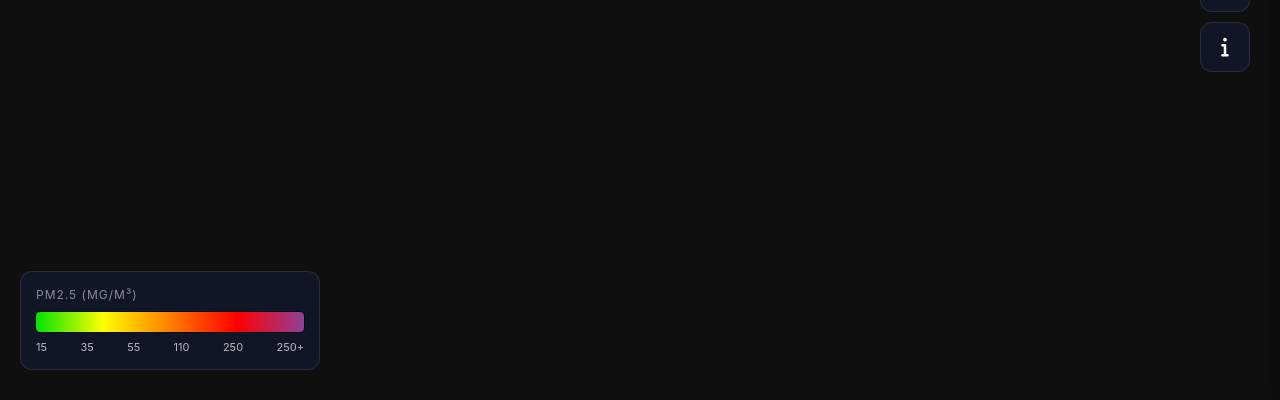
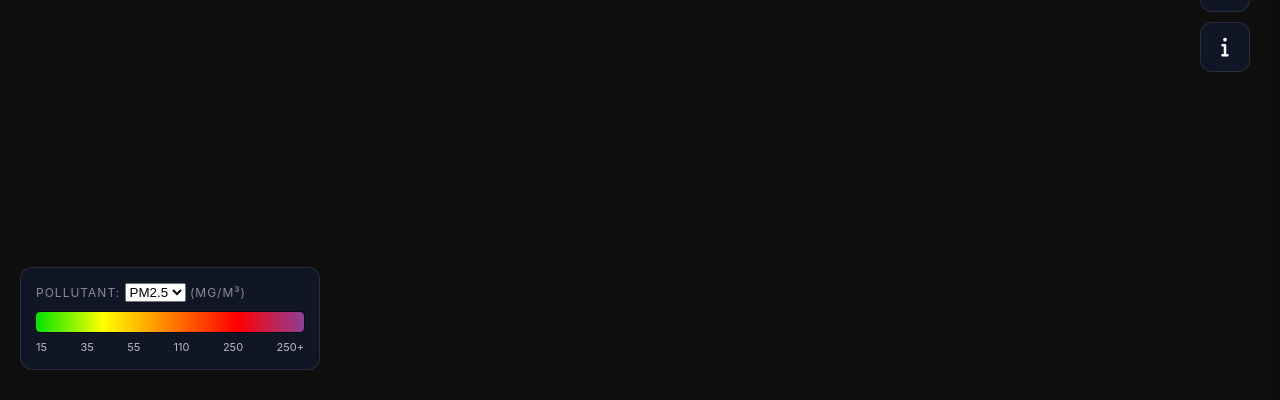
Before and after one commit to TingleDinkle/HYBAU_NASA, a Flask app: page / in a window 1280 px wide. Shown: the part 400-800 px from the top of the page. Run offline with Flask 3, Linux system fonts and the light colour scheme.

Commit message:
implement AQI calculation and pollutant selection in the legend; enhance pollutant display with dynamic dropdown for pollutant types and corresponding AQI thresholds, improving user interaction and data representation.

```diff
--- a/static/js/script.js
+++ b/static/js/script.js
@@ -9,19 +9,55 @@ const POLLUTANT_NAME_MAP = {
     sulphur_dioxide: "Sulfur Dioxide (SO₂)"
 };
 
+function calculateAQI(concentration, breakpoints) {
+    for (let i = 0; i < breakpoints.length; i++) {
+        const bp = breakpoints[i];
+        if (concentration >= bp.C_low && concentration <= bp.C_high) {
+            const { C_low, C_high, I_low, I_high } = bp;
+            return Math.round(((I_high - I_low) / (C_high - C_low)) * (concentration - C_low) + I_low);
+        }
+    }
+    return null;
+}
+
+const BREAKPOINTS = {
+    pm25: [
+        { C_low: 0.0, C_high: 12.0, I_low: 0, I_high: 50 },
+        { C_low: 12.1, C_high: 35.4, I_low: 51, I_high: 100 },
+        { C_low: 35.5, C_high: 55.4, I_low: 101, I_high: 150 },
+        { C_low: 55.5, C_high: 150.4, I_low: 151, I_high: 200 },
+        { C_low: 150.5, C_high: 250.4, I_low: 201, I_high: 300 },
+        { C_low: 250.5, C_high: 350.4, I_low: 301, I_high: 400 },
+        { C_low: 350.5, C_high: 500.4, I_low: 401, I_high: 500 }
+    ]
+};
+
 function updatePollutantsFromData(data) {
     const pollutants = data.air_pollutant.hourly;
-    const units = data.air_pollutant.hourly_units; // get unit mapping from API
+    const units = data.air_pollutant.hourly_units;
+
+    let aqIndex = 0;
 
     for (const key in POLLUTANT_NAME_MAP) {
         if (pollutants[key] && pollutants[key].length > 0) {
-            const currentValue = pollutants[key][0]; // first (latest) value
+            const currentValue = pollutants[key][0];
             const displayName = POLLUTANT_NAME_MAP[key];
-            const unit = units && units[key] ? units[key] : ''; // use unit from data
+            const unit = units && units[key] ? units[key] : '';
 
             addOrUpdatePollutant(displayName, currentValue, unit);
+
+            // Calculate AQI if breakpoints are defined
+            if (BREAKPOINTS[key]) {
+                const aqi = calculateAQI(currentValue, BREAKPOINTS[key]);
+                if (aqi !== null && aqi > aqIndex) {
+                    aqIndex = aqi;
                 }
             }
+        }
+    }
+
+    console.log("Overall AQI:", aqIndex);
+
 }
 
 function updateWeatherFromData(data) {
@@ -671,18 +707,26 @@ function createLegend({
     maxValue = 250,
     thresholds = [15, 35, 55, 110, 250],
     categories = ['Good', 'Moderate', 'Unhealthy for Sensitive Groups', 'Unhealthy', 'Very Unhealthy'],
-    colors = ['#00e400', '#ffff00', '#ff7e00', '#ff0000', '#8f3f97']
+    colors = ['#00e400', '#ffff00', '#ff7e00', '#ff0000', '#8f3f97'],
+    availablePollutants = []
 }) {
-    // Select DOM elements
     const legend = document.querySelector(selector);
     if (!legend) {
         console.warn(`Legend container ${selector} not found.`);
         return;
     }
 
-    // Create inner elements dynamically
+    // Create dropdown options
+    const optionsHTML = availablePollutants.map(p =>
+        `<option value="${p.key}" ${p.key === title.toLowerCase() ? 'selected' : ''}>${p.label}</option>`
+    ).join('');
+
     legend.innerHTML = `
-    <div class="legend-title">${title} (${unit})</div>
+        <div class="legend-title">
+            <label for="pollutant-select">Pollutant:</label>
+            <select id="pollutant-select">${optionsHTML}</select>
+            <span>(${unit})</span>
+        </div>
         <div class="legend-scale" id="legend-scale"></div>
         <div id="legend-tooltip"></div>
         <div class="legend-labels">
@@ -694,11 +738,9 @@ function createLegend({
     const legendScale = legend.querySelector('#legend-scale');
     const tooltip = legend.querySelector('#legend-tooltip');
 
-    // Build gradient background
     const gradientStops = colors.map((c, i) => `${c} ${(i / (colors.length - 1)) * 100}%`).join(', ');
     legendScale.style.background = `linear-gradient(90deg, ${gradientStops})`;
 
-    // Function to get category from value
     function getCategory(val) {
         for (let i = 0; i < thresholds.length; i++) {
             if (val <= thresholds[i]) return categories[i];
@@ -706,29 +748,17 @@ function createLegend({
         return categories[categories.length - 1];
     }
 
-    // Mouse hover interaction
     legendScale.addEventListener('mousemove', (e) => {
         const scaleRect = legendScale.getBoundingClientRect();
         const legendRect = legend.getBoundingClientRect();
-
         const x = Math.max(0, Math.min(scaleRect.width, e.clientX - scaleRect.left));
         const frac = x / scaleRect.width;
         const est = Math.round(frac * maxValue);
-
         const label = getCategory(est);
-
-    // Tooltip text — status only
         tooltip.innerHTML = label;
-
-    // Show tooltip
         tooltip.style.display = 'block';
-    const leftInsideLegend = e.clientX - legendRect.left;
-    tooltip.style.left = `${leftInsideLegend}px`;
-
-    const scaleTopInsideLegend = scaleRect.top - legendRect.top;
-    const ttHeight = tooltip.offsetHeight || 24;
-    tooltip.style.top = `${scaleTopInsideLegend - ttHeight - 8}px`;
-
+        tooltip.style.left = `${e.clientX - legendRect.left}px`;
+        tooltip.style.top = `${scaleRect.top - legendRect.top - (tooltip.offsetHeight || 24) - 8}px`;
         requestAnimationFrame(() => {
             tooltip.style.opacity = '1';
         });
@@ -739,7 +769,6 @@ function createLegend({
         setTimeout(() => { tooltip.style.display = 'none'; }, 160);
     });
 
-    // Touch support
     legendScale.addEventListener('touchstart', (e) => {
         const touch = e.touches[0];
         if (touch) {
@@ -765,6 +794,20 @@ function createLegend({
     legendScale.addEventListener('touchend', () => {
         tooltip.style.opacity = '0';
         setTimeout(() => { tooltip.style.display = 'none'; }, 160);
+    });
+
+    // Handle dropdown change
+    const select = legend.querySelector('#pollutant-select');
+    select.addEventListener('change', (e) => {
+        const selectedKey = e.target.value;
+        const config = LEGEND_CONFIGS[selectedKey];
+        if (config) {
+            createLegend({
+                selector,
+                ...config,
+                availablePollutants
+            });
+        }
     });
 }
 
--- a/templates/index.html
+++ b/templates/index.html
@@ -69,6 +69,14 @@
     </div>
 
     <!-- Legend -->
+    <select id="pollutant-picker">
+        <option value="pm25">PM2.5</option>
+        <option value="pm10">PM10</option>
+        <option value="co">CO</option>
+        <option value="no2">NO₂</option>
+        <option value="o3">O₃</option>
+        <option value="so2">SO₂</option>
+    </select>
     <div class="legend" id="legend"></div>
 
     <!-- Right Info Panel -->
@@ -210,15 +218,72 @@
     <script src="https://unpkg.com/leaflet/dist/leaflet.js"></script>
     <script src="../static/js/script.js"></script>
     <script>
-        createLegend({
-            selector: '.legend',
+        const LEGEND_CONFIGS = {
+            pm25: {
                 title: 'PM2.5',
                 unit: 'μg/m³',
                 maxValue: 250,
                 thresholds: [15, 35, 55, 110, 250],
                 categories: ['Good', 'Moderate', 'Unhealthy for Sensitive Groups', 'Unhealthy', 'Very Unhealthy'],
                 colors: ['#00e400', '#ffff00', '#ff7e00', '#ff0000', '#8f3f97']
+            },
+            pm10: {
+                title: 'PM10',
+                unit: 'μg/m³',
+                maxValue: 420,
+                thresholds: [50, 100, 250, 350, 420],
+                categories: ['Good', 'Moderate', 'Unhealthy for Sensitive Groups', 'Unhealthy', 'Very Unhealthy'],
+                colors: ['#00e400', '#ffff00', '#ff7e00', '#ff0000', '#8f3f97']
+            },
+            co: {
+                title: 'CO',
+                unit: 'ppm',
+                maxValue: 30,
+                thresholds: [4.4, 9.4, 12.4, 15.4, 30],
+                categories: ['Good', 'Moderate', 'Unhealthy for Sensitive Groups', 'Unhealthy', 'Very Unhealthy'],
+                colors: ['#00e400', '#ffff00', '#ff7e00', '#ff0000', '#8f3f97']
+            },
+            no2: {
+                title: 'NO2',
+                unit: 'ppb',
+                maxValue: 400,
+                thresholds: [53, 100, 360, 649, 1249],
+                categories: ['Good', 'Moderate', 'Unhealthy for Sensitive Groups', 'Unhealthy', 'Very Unhealthy'],
+                colors: ['#00e400', '#ffff00', '#ff7e00', '#ff0000', '#8f3f97']
+            },
+            o3: {
+                title: 'O3',
+                unit: 'ppb',
+                maxValue: 300,
+                thresholds: [54, 70, 85, 105, 200],
+                categories: ['Good', 'Moderate', 'Unhealthy for Sensitive Groups', 'Unhealthy', 'Very Unhealthy'],
+                colors: ['#00e400', '#ffff00', '#ff7e00', '#ff0000', '#8f3f97']
+            },
+            so2: {
+                title: 'SO2',
+                unit: 'ppb',
+                maxValue: 800,
+                thresholds: [35, 75, 185, 304, 604],
+                categories: ['Good', 'Moderate', 'Unhealthy for Sensitive Groups', 'Unhealthy', 'Very Unhealthy'],
+                colors: ['#00e400', '#ffff00', '#ff7e00', '#ff0000', '#8f3f97']
+            }
+        };
+
+        const availablePollutants = [
+            { key: 'pm25', label: 'PM2.5' },
+            { key: 'pm10', label: 'PM10' },
+            { key: 'co', label: 'CO' },
+            { key: 'no2', label: 'NO2' },
+            { key: 'o3', label: 'O3' },
+            { key: 'so2', label: 'SO2' }
+        ];
+
+        createLegend({
+            selector: '.legend',
+            ...LEGEND_CONFIGS.pm25,
+            availablePollutants
         });
+
     </script>
 </body>
 </html>
```
Lines whose indentation alone changed are shown as unchanged.
